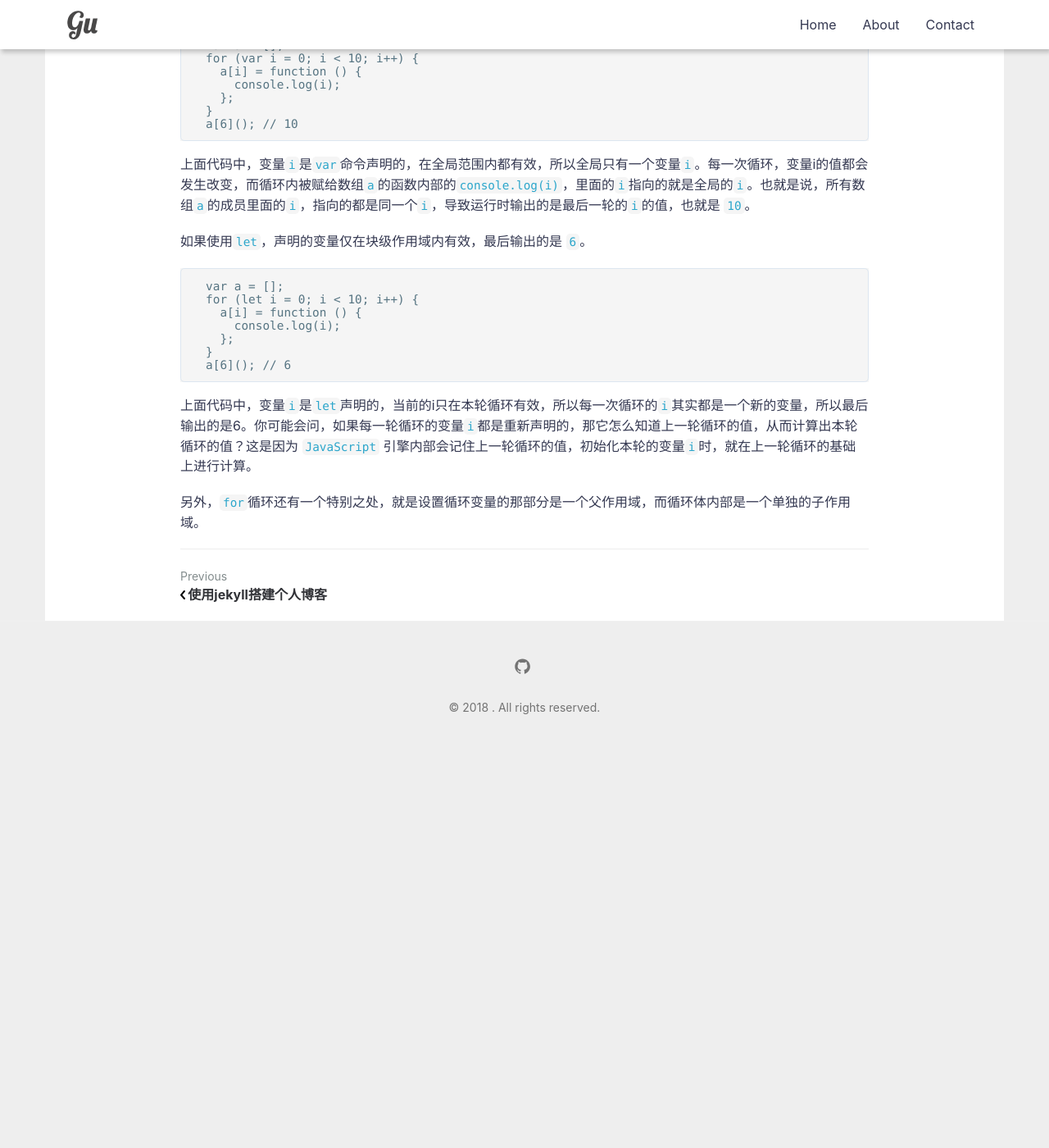
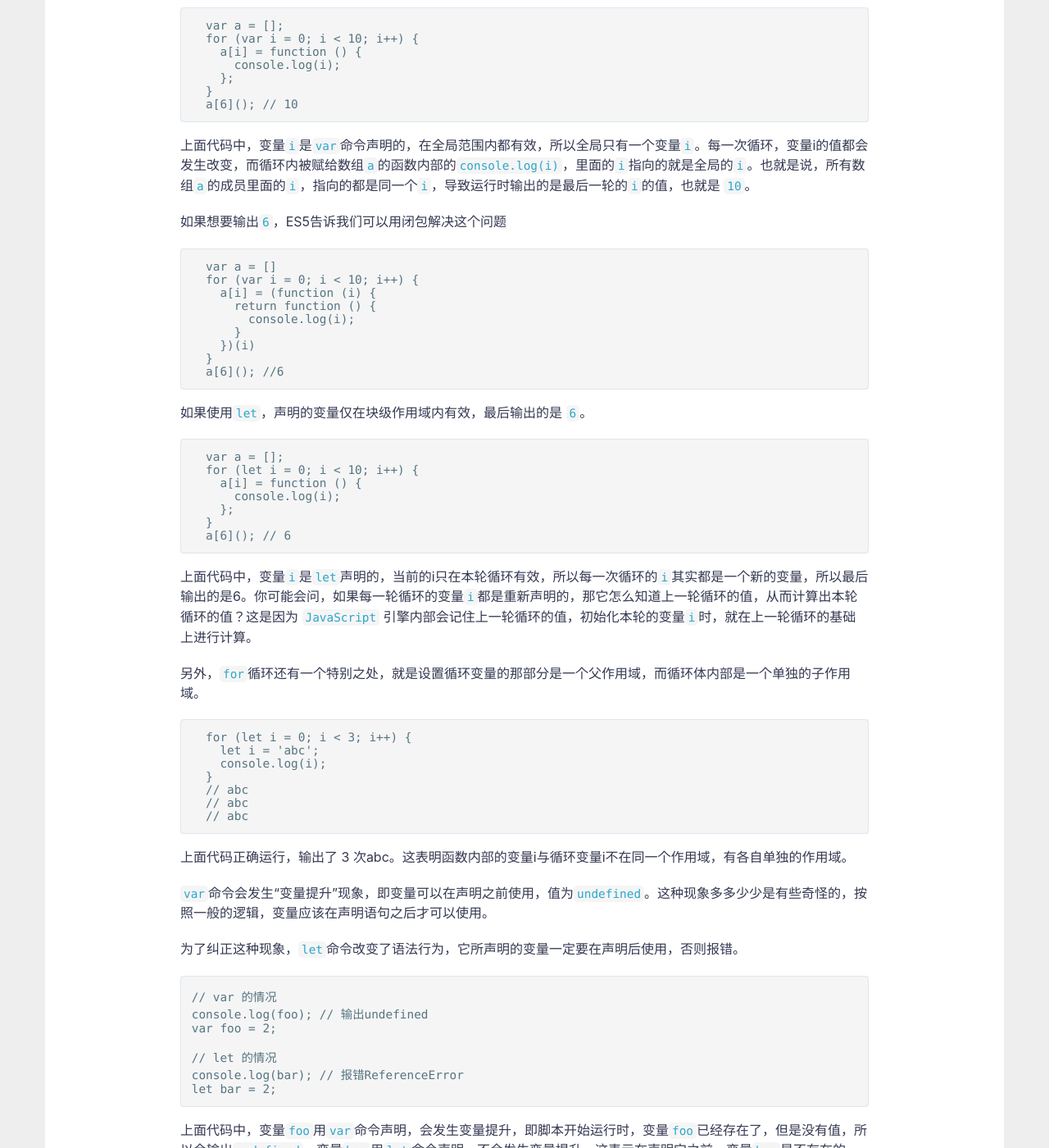
Before and after one commit to GuyYQ/GuyYQ.github.io, a Jekyll site: the page built from _posts/2018-03-05-es6.md, in a window 1280 px wide and 1400 px high, scrolled down 1968 px. Shown: the whole window at 82% size. Built offline with Jekyll 4.4.1, drawn with Linux system fonts in a browser that asks for light colours; before the commit the page ends 2886 px from its top, so only the background shows below that; some of the changed text lies outside the part shown.

````diff
--- a/_posts/2018-03-05-es6.md
+++ b/_posts/2018-03-05-es6.md
@@ -9,7 +9,7 @@ author: guyuqing
 
 ## ECMAScript 6 简介
 
-**1.** ECMAScript 和 JavaScript 的关系
+### **1.** ECMAScript 和 JavaScript 的关系
 
 `一个常见的问题是，ECMAScript 和 JavaScript 到底是什么关系？`
 
@@ -19,7 +19,7 @@ author: guyuqing
 
 因此，ECMAScript 和 JavaScript 的关系是，前者是后者的规格，后者是前者的一种实现（另外的 ECMAScript 方言还有 Jscript 和 ActionScript）。日常场合，这两个词是可以互换的。
 
-**2.** ES6 与 ECMAScript 2015 的关系？
+### **2.** ES6 与 ECMAScript 2015 的关系？
 
 `ECMAScript 2015（简称 ES2015）这个词，也是经常可以看到的。它与 ES6 是什么关系呢？`
 
@@ -37,7 +37,7 @@ ES6 的第一个版本，就这样在 2015 年 6 月发布了，正式名称就
 
 ## ECMAScript 6 基本特性
 
-**1.** 变量声明const和let
+### **1.** 变量声明const和let
 
 ES6 新增了`let`命令，用来声明变量。它的用法类似于`var`，但是所声明的变量只在`let`命令所在的代码块内有效。
 ```
@@ -74,6 +74,19 @@ ES6 新增了`let`命令，用来声明变量。它的用法类似于`var`，但
 ```
 上面代码中，变量`i`是`var`命令声明的，在全局范围内都有效，所以全局只有一个变量`i`。每一次循环，变量i的值都会发生改变，而循环内被赋给数组`a`的函数内部的`console.log(i)`，里面的`i`指向的就是全局的`i`。也就是说，所有数组`a`的成员里面的`i`，指向的都是同一个`i`，导致运行时输出的是最后一轮的`i`的值，也就是 `10`。
 
+如果想要输出`6`，ES5告诉我们可以用闭包解决这个问题
+```
+  var a = []
+  for (var i = 0; i < 10; i++) {
+    a[i] = (function (i) {
+      return function () {
+        console.log(i);
+      }
+    })(i)
+  }
+  a[6](); //6
+```
+
 如果使用`let`，声明的变量仅在块级作用域内有效，最后输出的是 `6`。
 
 ```
@@ -88,3 +101,27 @@ ES6 新增了`let`命令，用来声明变量。它的用法类似于`var`，但
 上面代码中，变量`i`是`let`声明的，当前的i只在本轮循环有效，所以每一次循环的`i`其实都是一个新的变量，所以最后输出的是6。你可能会问，如果每一轮循环的变量`i`都是重新声明的，那它怎么知道上一轮循环的值，从而计算出本轮循环的值？这是因为 `JavaScript` 引擎内部会记住上一轮循环的值，初始化本轮的变量`i`时，就在上一轮循环的基础上进行计算。
 
 另外，`for`循环还有一个特别之处，就是设置循环变量的那部分是一个父作用域，而循环体内部是一个单独的子作用域。
+```
+  for (let i = 0; i < 3; i++) {
+    let i = 'abc';
+    console.log(i);
+  }
+  // abc
+  // abc
+  // abc
+```
+上面代码正确运行，输出了 3 次abc。这表明函数内部的变量i与循环变量i不在同一个作用域，有各自单独的作用域。
+
+`var`命令会发生“变量提升”现象，即变量可以在声明之前使用，值为`undefined`。这种现象多多少少是有些奇怪的，按照一般的逻辑，变量应该在声明语句之后才可以使用。
+
+为了纠正这种现象，`let`命令改变了语法行为，它所声明的变量一定要在声明后使用，否则报错。
+```
+// var 的情况
+console.log(foo); // 输出undefined
+var foo = 2;
+
+// let 的情况
+console.log(bar); // 报错ReferenceError
+let bar = 2;
+```
+上面代码中，变量`foo`用`var`命令声明，会发生变量提升，即脚本开始运行时，变量`foo`已经存在了，但是没有值，所以会输出`undefined`。变量`bar`用`let`命令声明，不会发生变量提升。这表示在声明它之前，变量`bar`是不存在的，这时如果用到它，就会抛出一个错误。
````
Also changed, not shown: _posts/2018-03-06-object.md (added, +113 -0 lines), 4 other files.
